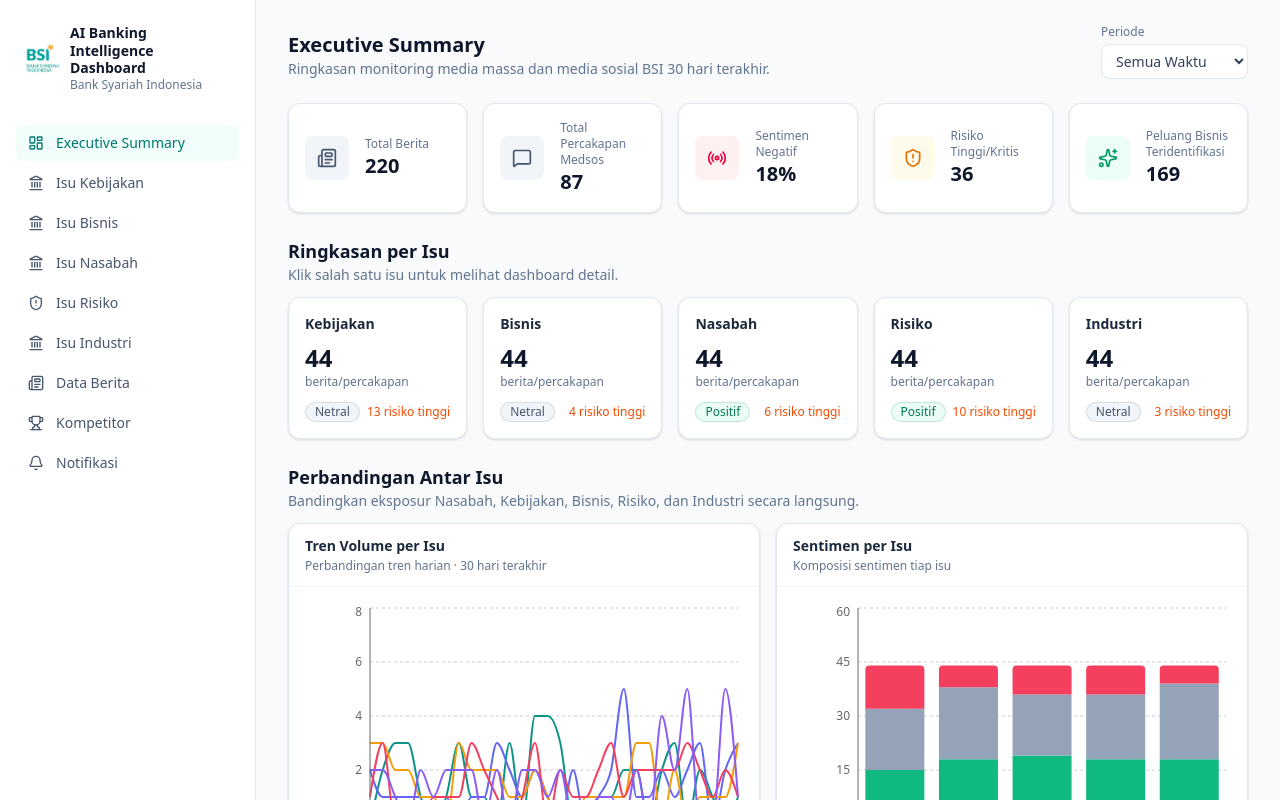
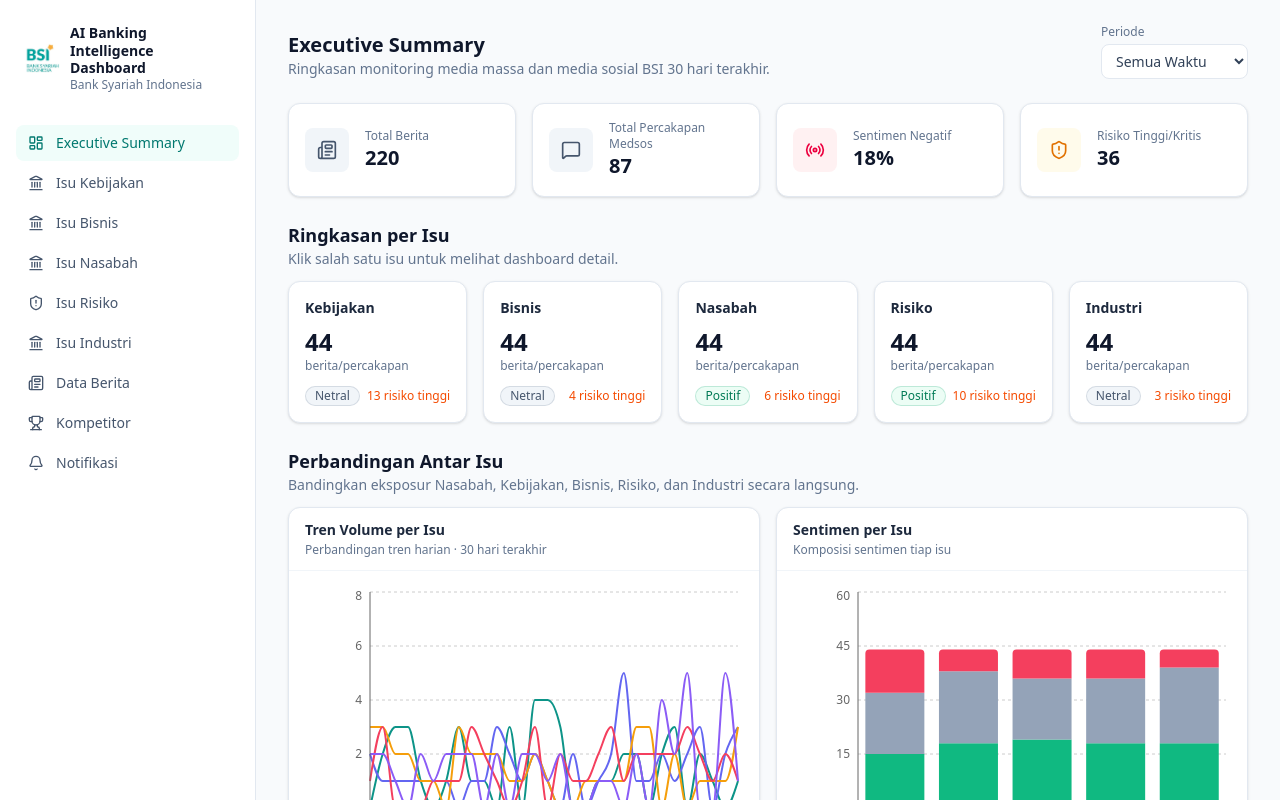
Before and after one commit to Neterra-ind/Banking_Reputation_Anlytics, a React (Vite) app: page / in a window 1280 px wide. Shown: the top 800 px of the page. Built offline with nearby package versions, Linux system fonts and the light colour scheme.

Commit message:
Hapus kartu KPI 'Peluang Bisnis Teridentifikasi' dari Executive Summary

```diff
--- a/src/pages/Dashboard.tsx
+++ b/src/pages/Dashboard.tsx
@@ -17,7 +17,7 @@
   XAxis,
   YAxis,
 } from 'recharts'
-import { Flame, MessageSquare, Newspaper, Radio, ShieldAlert, Sparkles } from 'lucide-react'
+import { Flame, MessageSquare, Newspaper, Radio, ShieldAlert } from 'lucide-react'
 import { StatCard } from '@/components/StatCard'
 import { TimelineFilter } from '@/components/TimelineFilter'
 import { Card, CardContent, CardHeader } from '@/components/ui/Card'
@@ -72,13 +72,6 @@
   )
   const totalRisiko = useMemo(
     () => dataTerfilter.filter((b) => b.riskLevel === 'High' || b.riskLevel === 'Critical').length,
-    [dataTerfilter],
-  )
-  const totalOpportunity = useMemo(
-    () =>
-      dataTerfilter.filter(
-        (b) => b.peluangBisnis !== 'Tidak ada peluang bisnis signifikan yang teridentifikasi.',
-      ).length,
     [dataTerfilter],
   )
   const sentimenNegatifPct = useMemo(
@@ -138,12 +131,11 @@
         <TimelineFilter value={periode} onChange={setPeriode} />
       </div>
 
-      <div className="grid grid-cols-1 gap-4 sm:grid-cols-2 lg:grid-cols-5">
+      <div className="grid grid-cols-1 gap-4 sm:grid-cols-2 lg:grid-cols-4">
         <StatCard label="Total Berita" value={totalBerita} icon={Newspaper} />
         <StatCard label="Total Percakapan Medsos" value={totalPercakapan} icon={MessageSquare} />
         <StatCard label="Sentimen Negatif" value={`${sentimenNegatifPct}%`} icon={Radio} tone="negative" />
         <StatCard label="Risiko Tinggi/Kritis" value={totalRisiko} icon={ShieldAlert} tone="warning" />
-        <StatCard label="Peluang Bisnis Teridentifikasi" value={totalOpportunity} icon={Sparkles} tone="positive" />
       </div>
 
       <div>
```
